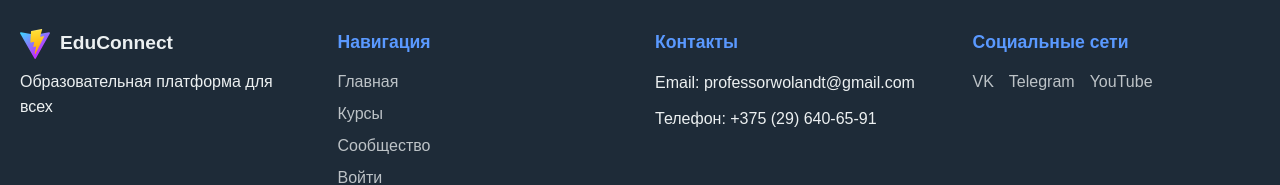
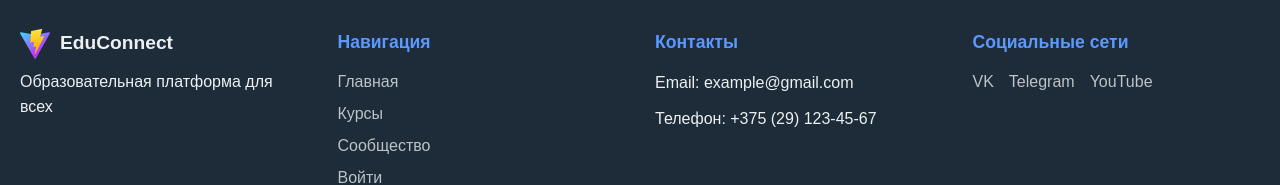
Before and after one commit to Prof-Woland/educonnect-frontend, a React (Vite) app: page / in a window 1280 px wide. Shown: the part 621-806 px from the top of the page. Built offline with nearby package versions, Linux system fonts and the light colour scheme; no server answers.

Commit message:
footerDataUpdate

```diff
--- a/src/components/Footer/Footer.jsx
+++ b/src/components/Footer/Footer.jsx
@@ -46,8 +46,8 @@ function Footer() {
 
           <div className="footer-section">
             <h4>Контакты</h4>
-            <p>Email: professorwolandt@gmail.com</p>
-            <p>Телефон: +375 (29) 640-65-91</p>
+            <p>Email: example@gmail.com</p>
+            <p>Телефон: +375 (29) 123-45-67</p>
           </div>
 
           <div className="footer-section">
```
